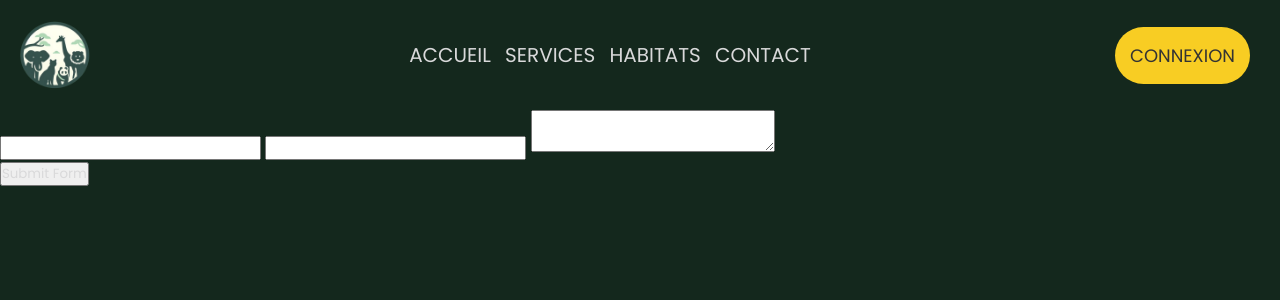
After one commit to kaveOO/ARCADIA, a PHP site: page /contact.html in a window 1280 px wide. The commit adds this page. Shown: the top 300 px of the page. Run offline with PHP 8.4, Linux system fonts and the light colour scheme; some libraries are stand-ins or nearby versions.

Commit message:
FRONT UPDATE

```diff
--- /dev/null
+++ b/contact.html
@@ -0,0 +1,43 @@
+<!DOCTYPE html>
+<html lang="en">
+<head>
+    <meta charset="UTF-8">
+    <meta name="viewport" content="width=device-width, initial-scale=1.0">
+    <title>ARCADIA - CONTACT</title>
+    <link rel="stylesheet" href="styles.css">
+</head>
+<body>
+
+    <header>
+        <img src="IMAGES/LOGO ARCADIA.png" alt="LOGO ZOO">
+
+        <nav>
+            <a href="index.html">ACCUEIL</a>
+            <a href="services.html">SERVICES</a>
+            <a href="habitats.html">HABITATS</a>
+            <a href="contact.html">CONTACT</a>
+        </nav>
+
+        <a href="login.html" id="connectButton">CONNEXION</a>
+    </header>
+
+    <form action="https://api.web3forms.com/submit" method="POST">
+
+        <!-- Replace with your Access Key -->
+        <input type="hidden" name="access_key" value="2da8fd5c-ee0c-4b57-8f0a-fdba0f479136">
+
+        <!-- Form Inputs. Each input must have a name="" attribute -->
+        <input type="text" name="name" required>
+        <input type="email" name="email" required>
+        <textarea name="message" required></textarea>
+
+        <!-- hCaptcha Spam Protection -->
+        <div class="h-captcha" data-captcha="true"></div>
+
+        <button type="submit">Submit Form</button>
+
+    </form>
+
+</body>
+    <script src="https://web3forms.com/client/script.js" async defer></script>
+</html>
--- a/habitats.html
+++ b/habitats.html
@@ -14,7 +14,7 @@
             <a href="index.html">ACCUEIL</a>
             <a href="services.html">SERVICES</a>
             <a href="habitats.html">HABITATS</a>
-            <a href="">CONTACT</a>
+            <a href="contact.html">CONTACT</a>
         </nav>
 
         <button id="connectButton">CONNEXION</button>
--- a/index.html
+++ b/index.html
@@ -15,7 +15,7 @@
             <a href="index.html">ACCUEIL</a>
             <a href="services.html">SERVICES</a>
             <a href="habitats.html">HABITATS</a>
-            <a href="">CONTACT</a>
+            <a href="contact.html">CONTACT</a>
         </nav>
 
         <a href="login.html" id="connectButton">CONNEXION</a>
@@ -127,7 +127,7 @@
         </div>
 
         <div class="reviews-container">
-            <button id="leaveReviewButton">METTRE UN AVIS</button>
+            <button id="leaveReviewButton">LAISSER UN AVIS</button>
         </div>
 
     </div>
--- a/services.html
+++ b/services.html
@@ -14,7 +14,7 @@
             <a href="index.html">ACCUEIL</a>
             <a href="services.html">SERVICES</a>
             <a href="habitats.html">HABITATS</a>
-            <a href="">CONTACT</a>
+            <a href="contact.html">CONTACT</a>
         </nav>
 
         <button id="connectButton">CONNEXION</button>
--- a/styles.css
+++ b/styles.css
@@ -83,7 +83,7 @@ header a {
 
 .website-header h1 {
     font-size: 50px;
-    color: #333333;
+    color: white;
     font-family: PT Sans Narrow, sans-serif;
 }
 
```
Also changed, not shown: login.html (+14 -0 lines), IMAGES/CONTACT HEADER.jpg (added), IMAGES/STAR.png (added).
